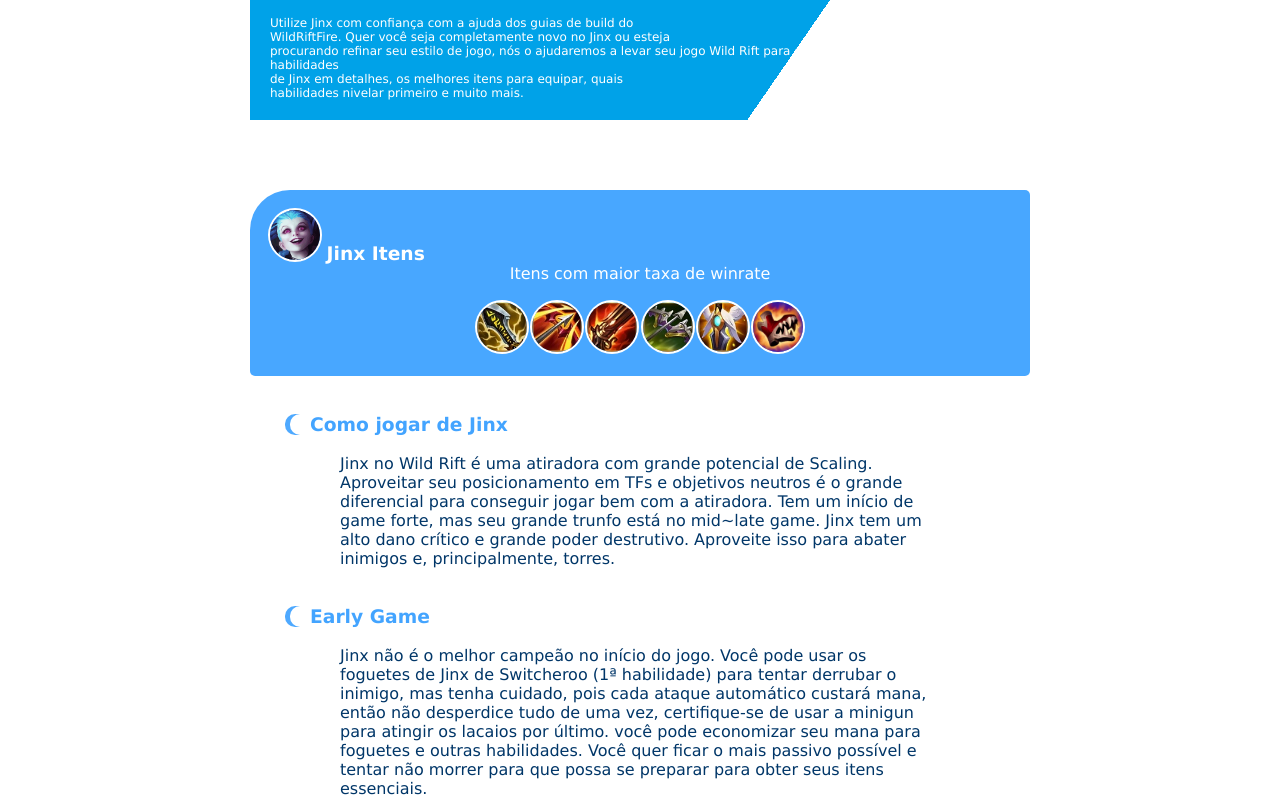
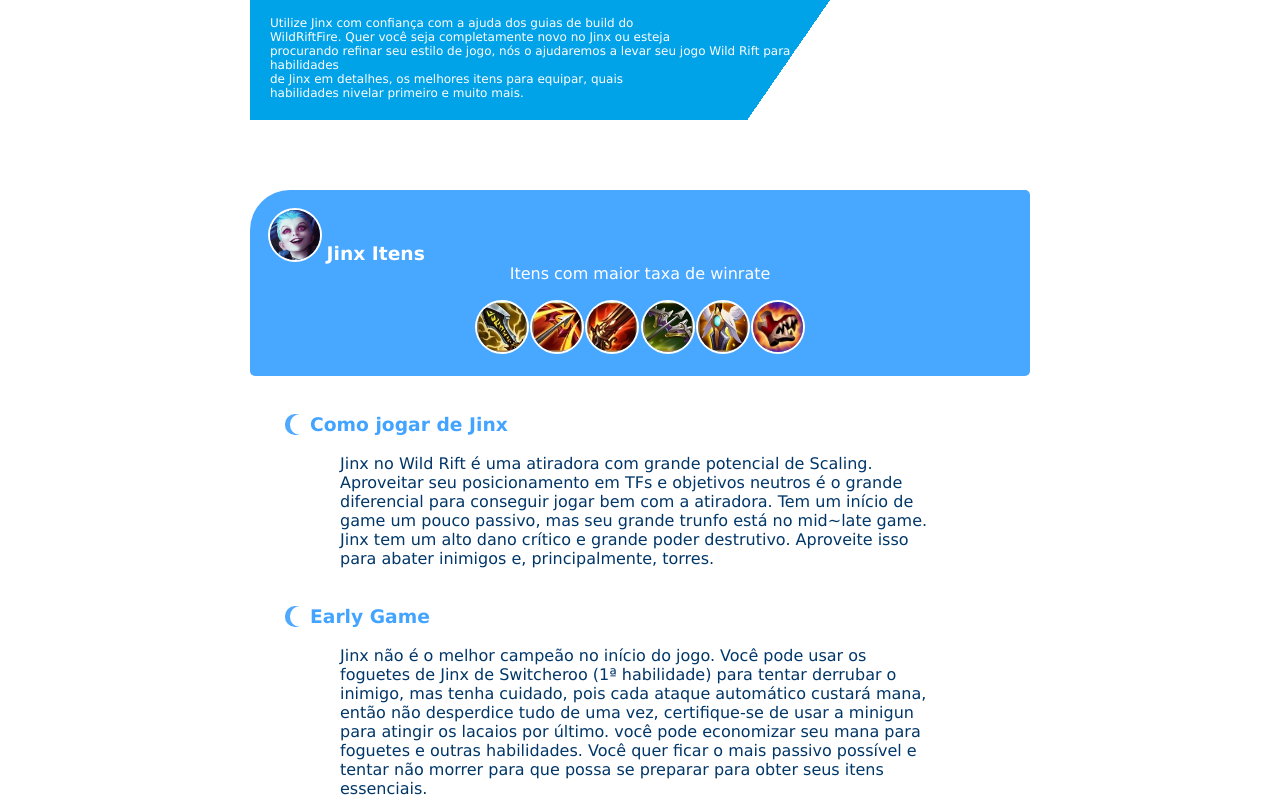
Before and after one commit to joseruanh/WildList, a plain HTML site: page pages/jinx.html in a window 1280 px wide. Shown: the part 295-1097 px from the top of the page. Drawn offline with Linux system fonts and the light colour scheme; grey boxes are pictures that could not be loaded.

Commit message:
novas correções

```diff
--- a/pages/jinx.html
+++ b/pages/jinx.html
@@ -74,7 +74,7 @@
             <br><br>
             <h3 id="h3Desc">Como jogar de Jinx</h3>
             <br>
-            <p id="pDesc">Jinx no Wild Rift é uma atiradora com grande potencial de Scaling. Aproveitar seu posicionamento em TFs e objetivos neutros é o grande diferencial para conseguir jogar bem com a atiradora. Tem um início de game forte, mas seu grande trunfo está no mid~late game. Jinx tem um alto dano crítico e grande poder destrutivo. Aproveite isso para abater inimigos e, principalmente, torres.</p>
+            <p id="pDesc">Jinx no Wild Rift é uma atiradora com grande potencial de Scaling. Aproveitar seu posicionamento em TFs e objetivos neutros é o grande diferencial para conseguir jogar bem com a atiradora. Tem um início de game um pouco passivo, mas seu grande trunfo está no mid~late game. Jinx tem um alto dano crítico e grande poder destrutivo. Aproveite isso para abater inimigos e, principalmente, torres.</p>
 
             <br><br>
             <h3 id="h3Desc"">Early Game</h3>
```
